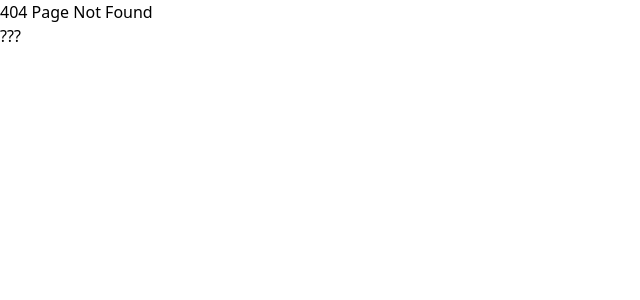
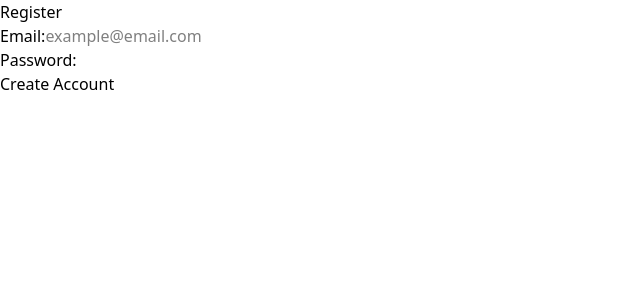
Before and after one commit to Jenna-Deamer/MoneyKiwi-frontend, a React (Vite) app: page /register in a window 1280 px wide. Before the commit this address had no page. Shown: the top 300 px of the page, without its empty margins (0-640 px from the left). Built offline with nearby package versions, Linux system fonts and the light colour scheme.

Commit message:
Add register form

```diff
--- a/src/App.jsx
+++ b/src/App.jsx
@@ -3,6 +3,7 @@ import DashboardPage from './features/dashboard/DashboardPage';
 import TransactionsPage from './features/transactions/TransactionsPage';
 import CategoryManagementPage from './features/categories/CategoryManagementPage';
 import AccountsPage from './features/accounts/AccountsPage';
+import RegisterPage from './features/auth/RegisterPage';
 import NotFoundPage from './pages/NotFoundPage';
 
 function App() {
@@ -15,7 +16,7 @@ function App() {
                     <Route path="/dashboard" element={<DashboardPage />} />
                     <Route path="/categories" element={<CategoryManagementPage />} />
                     <Route path="/accounts" element={<AccountsPage />} />
-
+                    <Route path='register' element={<RegisterPage/>} />
                     <Route path="*" element={<NotFoundPage />} />
                 </Routes>
             </Router>
--- /dev/null
+++ b/src/features/auth/RegisterPage.jsx
@@ -0,0 +1,67 @@
+import { useState } from "react";
+const API_URL = import.meta.env.VITE_BACKEND_API_URL;
+
+function RegisterPage() {
+    const [email, setEmail] = useState("");
+    const [password, setPassword] = useState("");
+    const [error, setError] = useState("");
+
+    const handleSubmit = async (e) => {
+        e.preventDefault();
+        setError("");
+
+        try {
+             const response = await fetch(`${API_URL}/auth/register`, {
+                method: "POST",
+                headers: { "Content-Type": "application/json" },
+                body: JSON.stringify({ email, password }),
+            });
+
+            const data = await response.json();
+            if (response.ok) {
+                console.log('Account created')
+            } else {
+                setError(data.message || "Registration failed");
+            }
+        } catch (err) {
+            console.error(err);
+            setError("An error occurred. Please try again.");
+        }
+    }
+
+    return (
+        <div>
+            <h1>Register</h1>
+            <form onSubmit={handleSubmit}>
+                <fieldset>
+                    <label htmlFor="email">Email:</label>
+                    <input
+                        id="email"
+                        type="email"
+                        name="email"
+                        placeholder="example@email.com"
+                        required
+                        value={email}
+                        onChange={(e) => setEmail(e.target.value)}
+                    />
+                </fieldset>
+                <fieldset>
+                    <label htmlFor="password">Password:</label>
+                    <input
+                        id="password"
+                        type="password"
+                        name="password"
+                        minLength="8"
+                        required
+                        value={password}
+                        onChange={(e) => setPassword(e.target.value)}
+                    />
+                </fieldset>
+                {error && <p style={{ color: "red" }}>{error}</p>}
+                <button type="submit">Create Account</button>
+            </form>
+
+        </div>
+    );
+}
+export default RegisterPage;
```
Also changed, not shown: 1 other file (tests, documents, lock files or other folders).
